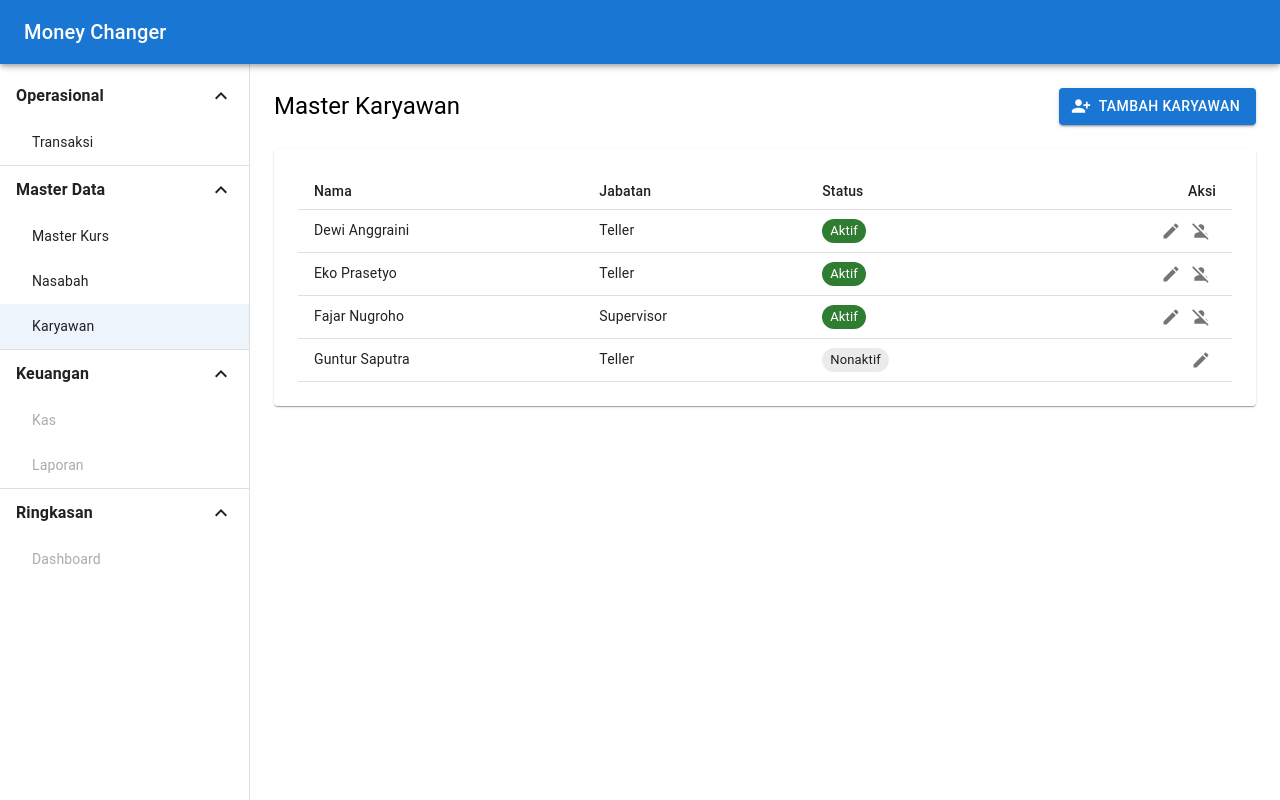
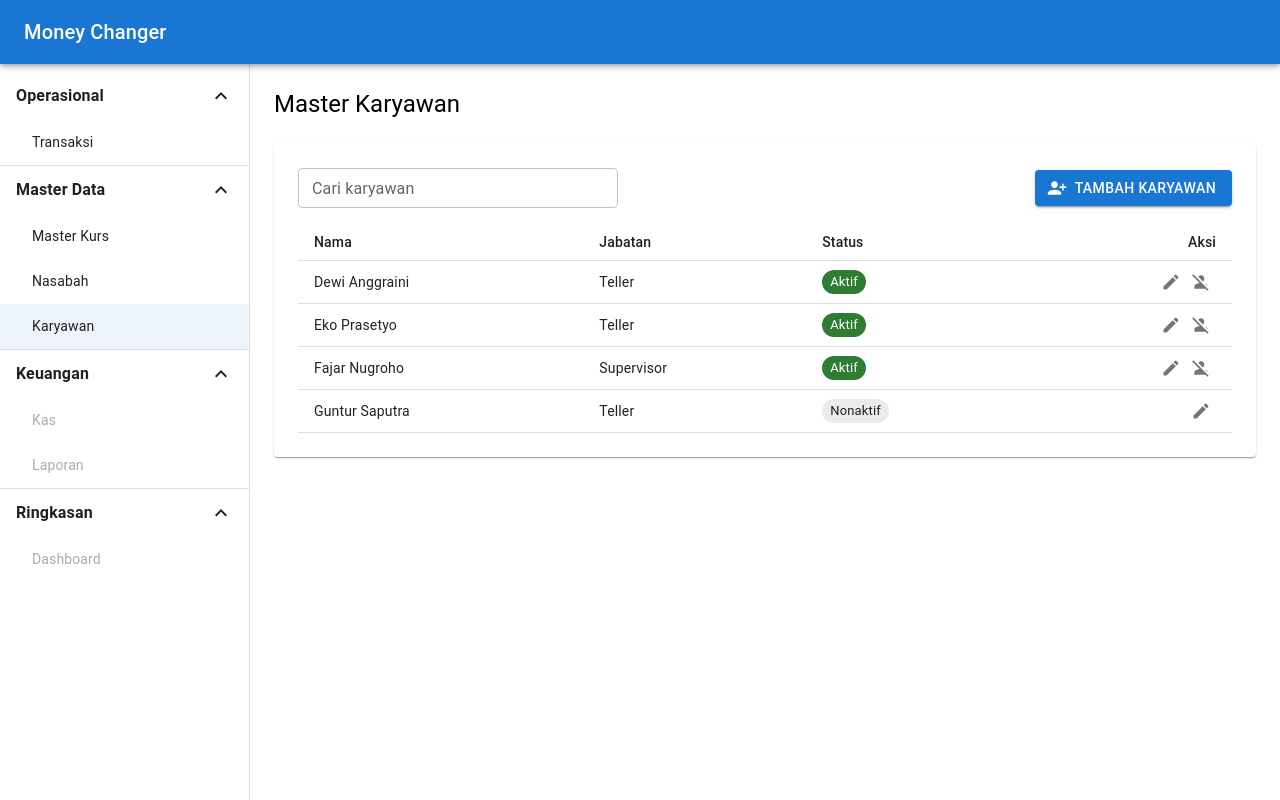
Before and after one commit to Christopherwijaya08/money_changer_frontend, a React (Vite) app: page /karyawan in a window 1280 px wide. Built offline with nearby package versions, Linux system fonts and the light colour scheme.

Commit message:
feat: add name search to employee list
Filters live as the admin types; shows an empty-state message when
nothing matches.

```diff
--- a/src/pages/MasterKaryawanPage.jsx
+++ b/src/pages/MasterKaryawanPage.jsx
@@ -1,6 +1,7 @@
-import { useState } from 'react'
+import { useMemo, useState } from 'react'
 import Paper from '@mui/material/Paper'
 import Typography from '@mui/material/Typography'
+import TextField from '@mui/material/TextField'
 import Button from '@mui/material/Button'
 import IconButton from '@mui/material/IconButton'
 import Table from '@mui/material/Table'
@@ -23,9 +24,16 @@ import EmployeeFormDialog from '../components/EmployeeFormDialog'
 
 export default function MasterKaryawanPage() {
   const [employees, setEmployees] = useState(initialEmployees)
+  const [search, setSearch] = useState('')
   const [dialogOpen, setDialogOpen] = useState(false)
   const [editingEmployee, setEditingEmployee] = useState(null)
   const [deactivatingEmployee, setDeactivatingEmployee] = useState(null)
+
+  const filteredEmployees = useMemo(() => {
+    const needle = search.trim().toLowerCase()
+    if (!needle) return employees
+    return employees.filter((e) => e.name.toLowerCase().includes(needle))
+  }, [employees, search])
 
   function openAdd() {
     setEditingEmployee(null)
@@ -53,16 +61,25 @@ export default function MasterKaryawanPage() {
 
   return (
     <div className="flex flex-col gap-6">
-      <div className="flex items-center justify-between">
       <Typography variant="h5" component="h1" className="font-medium">
         Master Karyawan
       </Typography>
+
+      <Paper className="p-6">
+        <div className="flex items-center justify-between gap-4 mb-4">
+          <TextField
+            size="small"
+            label="Cari karyawan"
+            placeholder="Cari nama karyawan..."
+            value={search}
+            onChange={(e) => setSearch(e.target.value)}
+            sx={{ minWidth: 320 }}
+          />
           <Button variant="contained" startIcon={<PersonAddAlt1Icon />} onClick={openAdd}>
             Tambah Karyawan
           </Button>
         </div>
 
-      <Paper className="p-6">
         <TableContainer>
           <Table size="small">
             <TableHead>
@@ -74,7 +91,7 @@ export default function MasterKaryawanPage() {
               </TableRow>
             </TableHead>
             <TableBody>
-              {employees.map((e) => (
+              {filteredEmployees.map((e) => (
                 <TableRow key={e.id} hover>
                   <TableCell>{e.name}</TableCell>
                   <TableCell>{e.position}</TableCell>
@@ -101,6 +118,13 @@ export default function MasterKaryawanPage() {
                   </TableCell>
                 </TableRow>
               ))}
+              {filteredEmployees.length === 0 && (
+                <TableRow>
+                  <TableCell colSpan={4} align="center">
+                    Tidak ada karyawan yang cocok.
+                  </TableCell>
+                </TableRow>
+              )}
             </TableBody>
           </Table>
         </TableContainer>
```
Lines whose indentation alone changed are shown as unchanged.
